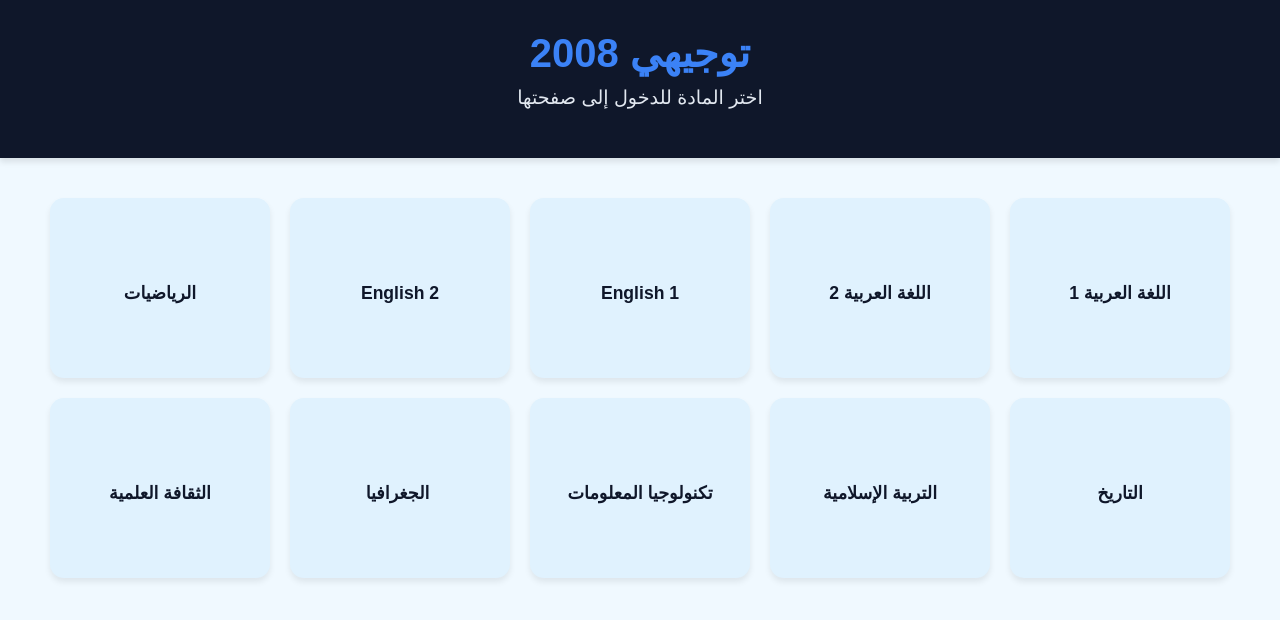
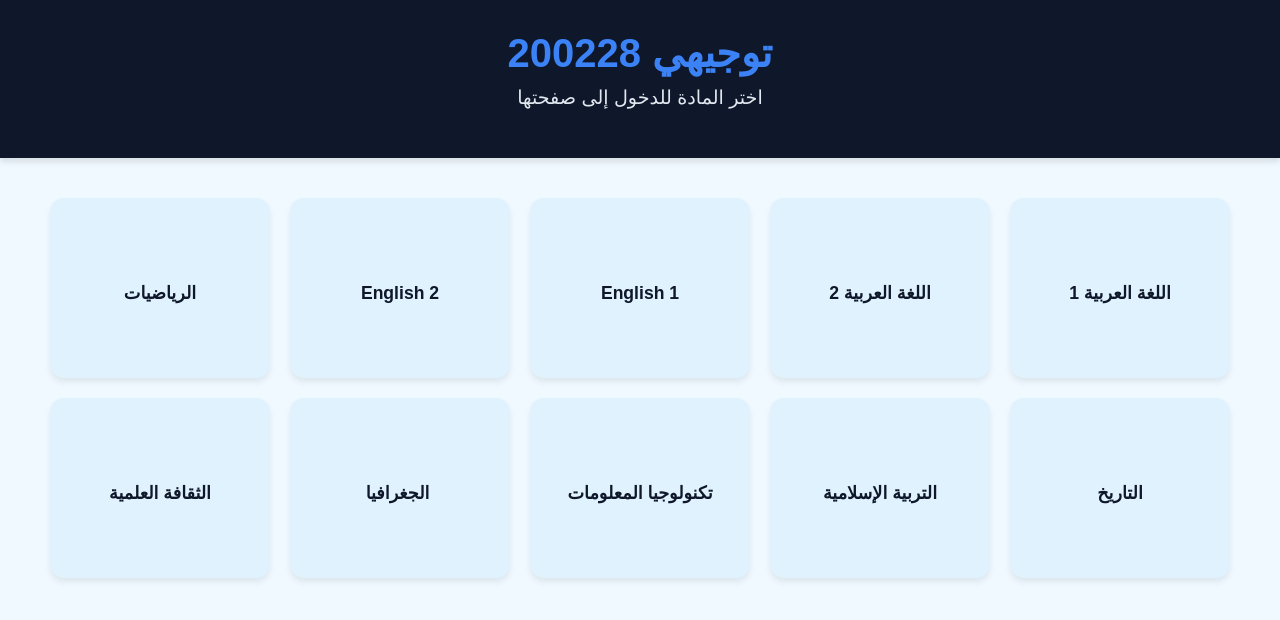
Before and after one commit to Anas-AlArdah/modified_site, a plain HTML site: page index.html in a window 1280 px wide. Drawn offline with Linux system fonts and the light colour scheme.

Commit message:
edif index.html

```diff
--- a/index.html
+++ b/index.html
@@ -8,7 +8,7 @@
 </head>
 <body>
     <header>
-        <h1>توجيهي 2008</h1>
+        <h1>توجيهي 200228</h1>
         <p>اختر المادة للدخول إلى صفحتها</p>
     </header>
 
```
